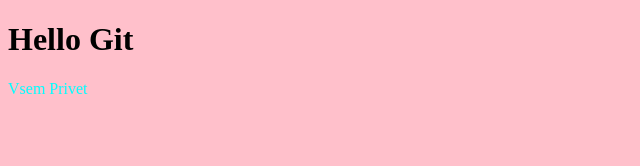
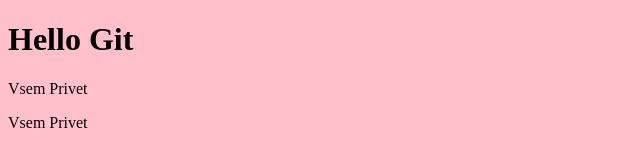
Before and after one commit to azikprod/second_git, a plain HTML site: page index.html in a window 1280 px wide. Shown: the whole page, without its empty margins (0-640 px from the left). Drawn offline with Linux system fonts and the light colour scheme.

Commit message:
vse norme

```diff
--- a/index.html
+++ b/index.html
@@ -10,6 +10,7 @@
 <h1>Hello Git</h1>
 
 <p>Vsem Privet </p>
+<p>Vsem Privet </p>
 
 </body>
 </html>
--- a/style.css
+++ b/style.css
@@ -4,5 +4,5 @@ body {
 
 
 p {
-    color: aqua;
+    color: black;
 }
```
